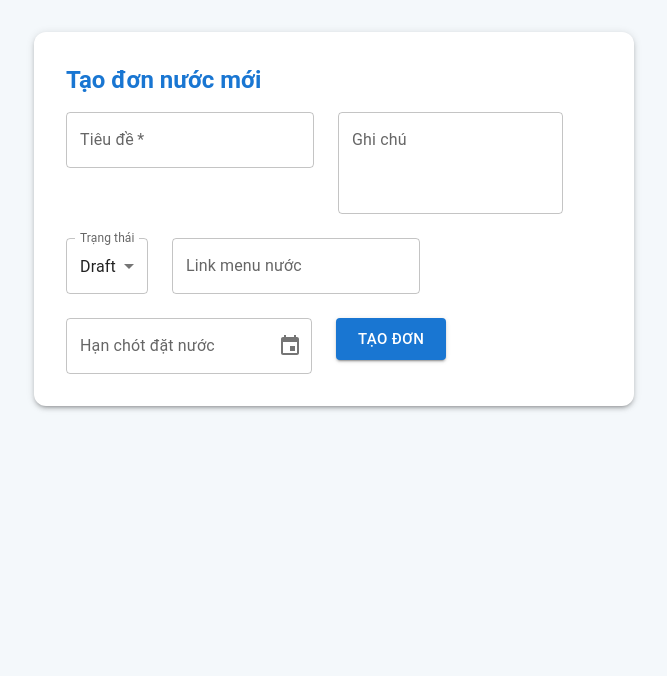
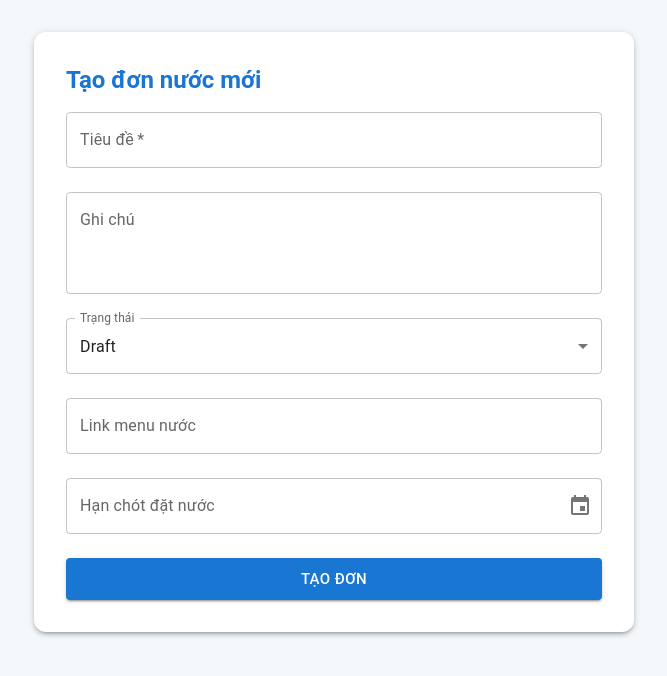
Before and after one commit to daopmdean/linknuoc-nextjs, a Next.js app: page /create-order in a window 1280 px wide. Shown: the top 676 px of the page, without its empty margins (306-973 px from the left). Built offline with nearby package versions, Linux system fonts and the light colour scheme.

Commit message:
adjust create order layout

```diff
--- a/pages/create-order.js
+++ b/pages/create-order.js
@@ -4,9 +4,9 @@ import Layout from '../components/layout';
 import {
   Box,
   Button,
-  Grid,
   MenuItem,
   Paper,
+  Stack,
   TextField,
   Typography,
 } from '@mui/material';
@@ -56,8 +56,7 @@ export default function CreateOrderPage() {
             Tạo đơn nước mới
           </Typography>
           <form onSubmit={handleSubmit}>
-            <Grid container spacing={3}>
-              <Grid item xs={12}>
+            <Stack spacing={3}>
               <TextField
                 label="Tiêu đề"
                 name="title"
@@ -67,8 +66,6 @@ export default function CreateOrderPage() {
                 required
                 variant="outlined"
               />
-              </Grid>
-              <Grid item xs={12}>
               <TextField
                 label="Ghi chú"
                 name="note"
@@ -79,8 +76,6 @@ export default function CreateOrderPage() {
                 minRows={3}
                 variant="outlined"
               />
-              </Grid>
-              <Grid item xs={12}>
               <TextField
                 select
                 label="Trạng thái"
@@ -96,8 +91,6 @@ export default function CreateOrderPage() {
                   </MenuItem>
                 ))}
               </TextField>
-              </Grid>
-              <Grid item xs={12}>
               <TextField
                 label="Link menu nước"
                 name="drinkLink"
@@ -106,8 +99,6 @@ export default function CreateOrderPage() {
                 fullWidth
                 variant="outlined"
               />
-              </Grid>
-              <Grid item xs={12}>
               <LocalizationProvider dateAdapter={AdapterDateFns}>
                 <DateTimePicker
                   label="Hạn chót đặt nước"
@@ -116,13 +107,10 @@ export default function CreateOrderPage() {
                   renderInput={(params) => <TextField {...params} fullWidth variant="outlined" />}
                 />
               </LocalizationProvider>
-              </Grid>
-              <Grid item xs={12}>
               <Button type="submit" variant="contained" color="primary" fullWidth size="large">
                 Tạo đơn
               </Button>
-              </Grid>
-            </Grid>
+            </Stack>
           </form>
         </Paper>
       </Box>
```
Lines whose indentation alone changed are shown as unchanged.
